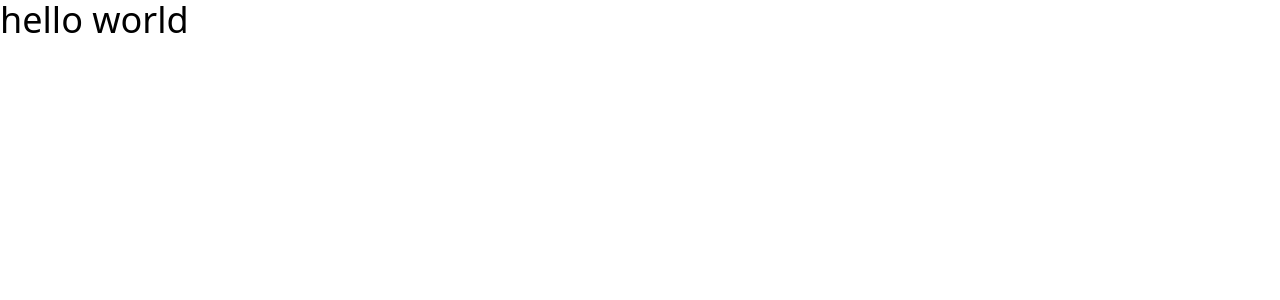
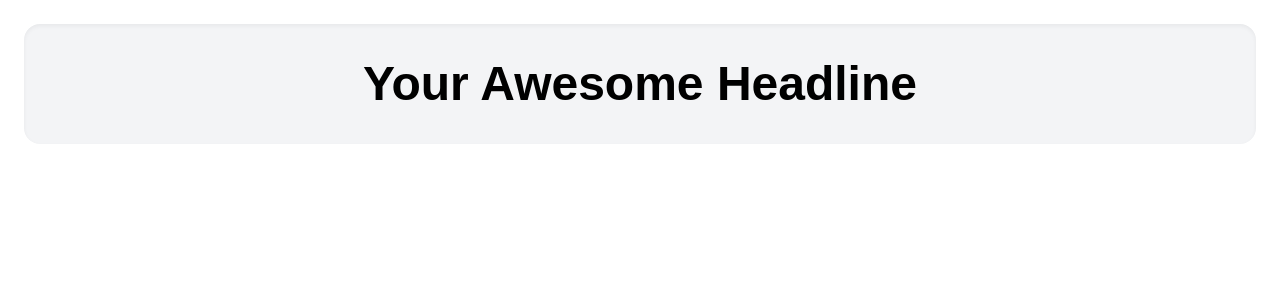
Before and after one commit to shawon111/heading-widget, a React (Vite) app: page / in a window 1280 px wide. Shown: the top 300 px of the page. Built offline with nearby package versions, Linux system fonts and the light colour scheme.

Commit message:
headline preview created

```diff
--- a/src/App.tsx
+++ b/src/App.tsx
@@ -1,9 +1,10 @@
 import './App.css'
+import HeadlineWidget from './components/HeadlineWidget'
 
 function App() {
   return (
     <>
-      <h1 className='text-4xl'>hello world</h1>
+      <HeadlineWidget />
     </>
   )
 }
--- /dev/null
+++ b/src/components/HeadlinePreview.tsx
@@ -0,0 +1,72 @@
+import React from "react";
+import { motion } from "framer-motion";
+import type { HeadlineSettings } from "./HeadlineWidget";
+
+interface Props {
+  settings: HeadlineSettings;
+}
+
+const HeadlinePreview: React.FC<Props> = ({ settings }) => {
+  const {
+    text,
+    fontSize,
+    fontFamily,
+    fontWeight,
+    gradient,
+    gradientDirection,
+    gradientFrom,
+    gradientTo,
+    effects,
+  } = settings;
+
+  // Build gradient style dynamically
+  const gradientStyle = gradient
+    ? {
+        backgroundImage: `linear-gradient(${
+          gradientDirection === "to-r"
+            ? "to right"
+            : gradientDirection === "to-l"
+            ? "to left"
+            : gradientDirection === "to-t"
+            ? "to top"
+            : "to bottom"
+        }, ${gradientFrom}, ${gradientTo})`,
+        WebkitBackgroundClip: "text",
+        color: "red",
+      }
+    : {};
+
+  return (
+    <div className="flex-1 flex items-center justify-center bg-gray-100 rounded-2xl p-6 shadow-inner">
+      <motion.h1
+        initial={effects.fadeIn ? { opacity: 0, y: 20 } : false}
+        animate={effects.fadeIn ? { opacity: 1, y: 0 } : {}}
+        transition={{ duration: 0.6 }}
+        style={{
+          fontSize: `${fontSize}px`,
+          fontFamily,
+          fontWeight,
+          ...gradientStyle,
+        }}
+        className={`text-center ${
+          effects.shadow ? "drop-shadow-lg" : ""
+        } ${effects.hoverGlow ? "hover:scale-105 transition-transform" : ""}`}
+      >
+        {effects.perLetter
+          ? text.split("").map((char, i) => (
+              <motion.span
+                key={i}
+                initial={{ opacity: 0, y: 20 }}
+                animate={{ opacity: 1, y: 0 }}
+                transition={{ delay: i * 0.05 }}
+              >
+                {char}
+              </motion.span>
+            ))
+          : text}
+      </motion.h1>
+    </div>
+  );
+};
+
+export default HeadlinePreview;
--- a/src/components/HeadlineWidget.tsx
+++ b/src/components/HeadlineWidget.tsx
@@ -1,10 +1,12 @@
 import React, { useState } from "react";
 import { motion } from "framer-motion";
+import HeadlinePreview from "./HeadlinePreview";
 
 
 export interface HeadlineSettings {
     text: string;
     fontSize: number;
+    textColor: string;
     fontFamily: string;
     fontWeight: number;
     gradient: boolean;
@@ -24,9 +26,10 @@ const HeadlineWidget: React.FC = () => {
     const [settings, setSettings] = useState<HeadlineSettings>({
         text: "Your Awesome Headline",
         fontSize: 48,
+        textColor: "#000000",
         fontFamily: "sans-serif",
         fontWeight: 700,
-gradient: true,
+        gradient: false,
         gradientDirection: "to-r",
         gradientFrom: "#4f46e5",
         gradientTo: "#ec4899",
@@ -41,7 +44,7 @@ shadow: false,
 
     return (
         <div className="flex flex-col lg:flex-row gap-6 p-6 w-full">
-
+            <HeadlinePreview settings={settings} />
         </div>
     );
 };
```
Lines whose indentation alone changed are shown as unchanged.
